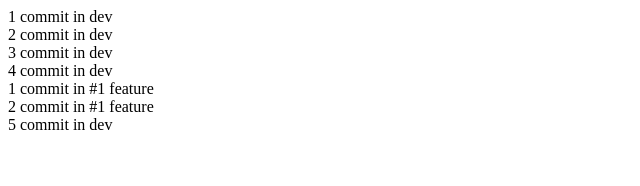
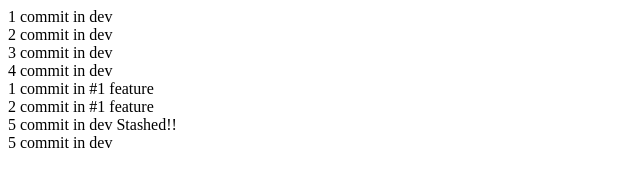
Before and after one commit to avanturial-iba/TestGitStash, a plain HTML site: page index.html in a window 1280 px wide. Shown: the whole page, without its empty margins (0-640 px from the left). Drawn offline with Linux system fonts and the light colour scheme.

Commit message:
5 commit in dev Stashed!!

```diff
--- a/index.html
+++ b/index.html
@@ -16,7 +16,11 @@
     <div>1 commit in #1 feature</div>
     <div>2 commit in #1 feature</div>
 
+    <div>5 commit in dev Stashed!!</div>
+
     <div>5 commit in dev</div>
+
+
 
 </body>
 </html>
```
